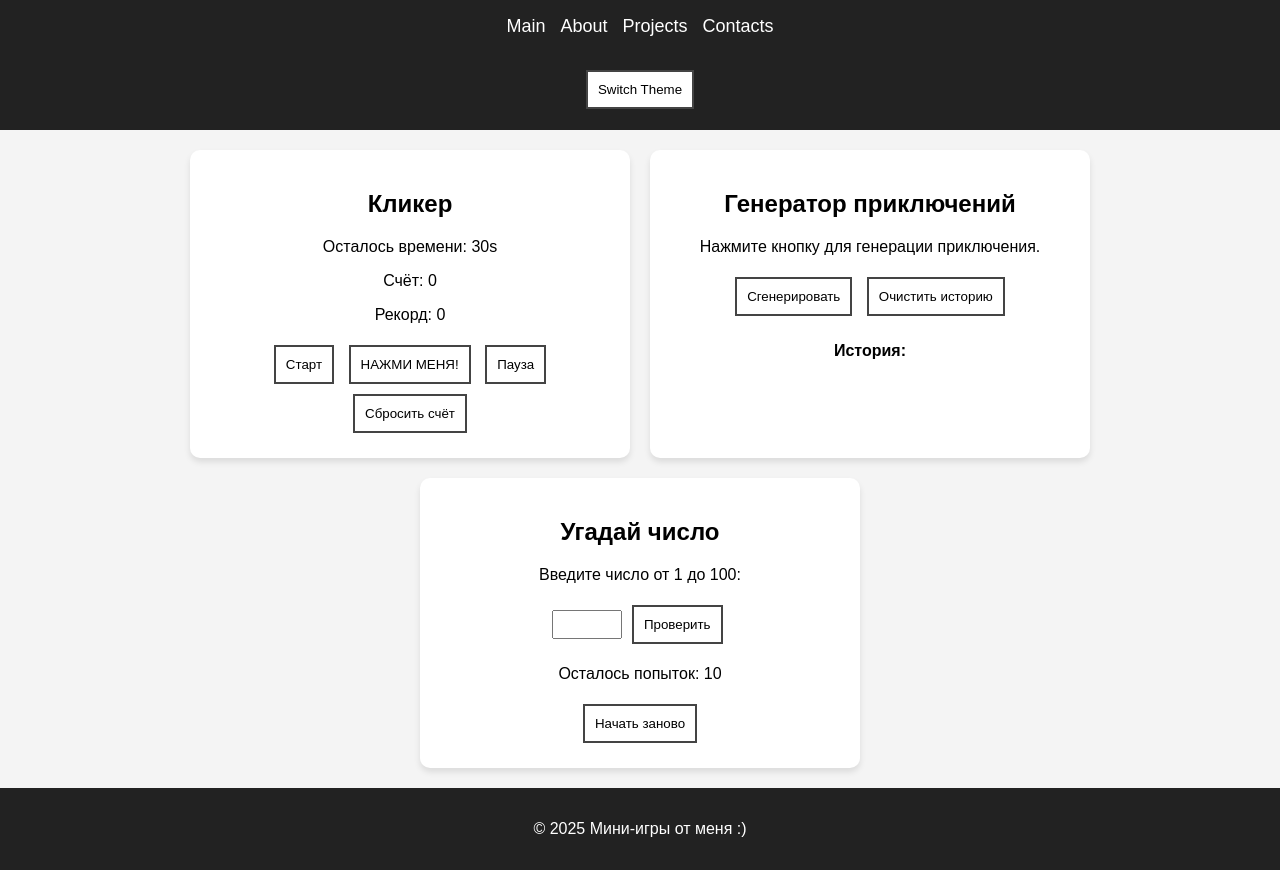
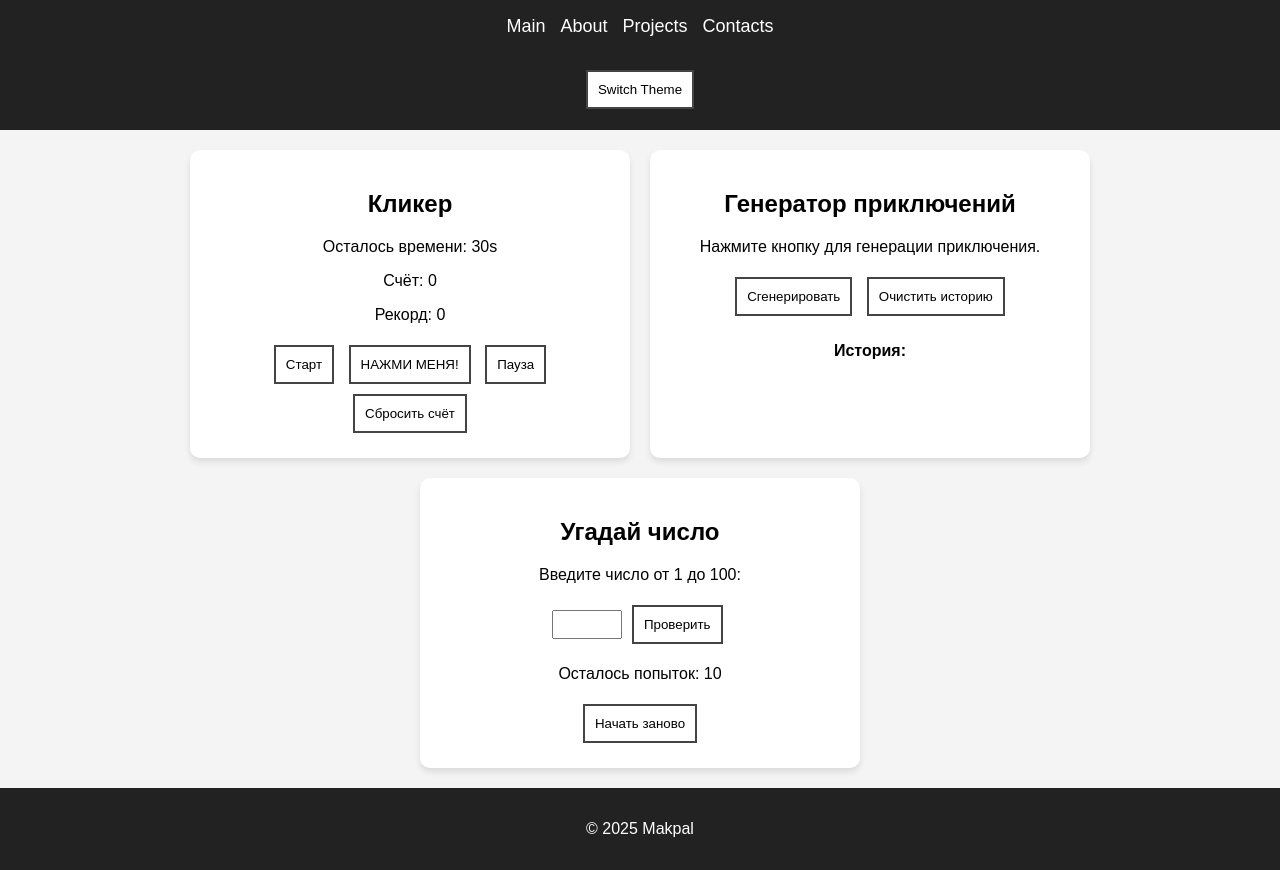
Before and after one commit to makpal479/Portfolio, a plain HTML site: page projects.html in a window 1280 px wide. Drawn offline with Linux system fonts and the light colour scheme.

Commit message:
Update projects.html

```diff
--- a/projects.html
+++ b/projects.html
@@ -164,7 +164,7 @@ body.dark-mode #themeToggleBtn {
         </div>
     </div>
     <footer>
-        <p>&copy; 2025 Мини-игры от меня :)</p>
+        <p>&copy; 2025 Makpal</p>
     </footer>
 
     <script src="script.js"></script>
```
